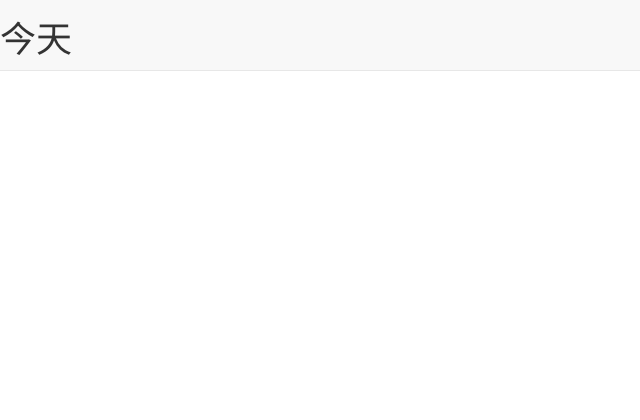
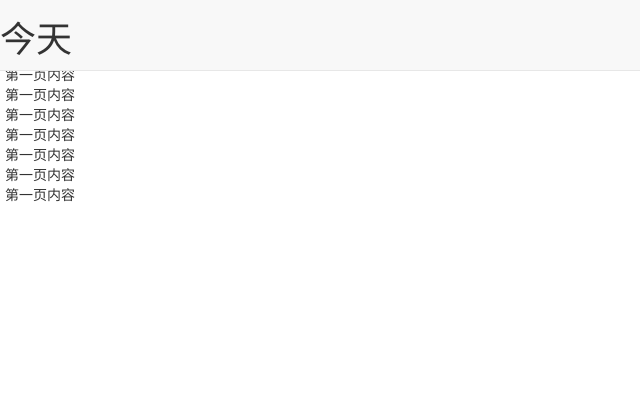
Before and after one commit to gaotianpu/todolist, a Python web app: template templates/index2.html in a window 1280 px wide. Shown: the top 420 px of the page, without its empty margins (0-640 px from the left). Run offline with Jinja, Linux system fonts and the light colour scheme; the template is opened without the code that fills it, so the values that code supplies are empty.

Commit message:
add infinite-scroll
infinite-scroll

```diff
--- /dev/null
+++ b/static/js/m2.js
@@ -0,0 +1,20 @@
+;$(function(){
+	$("#container").infinitescroll({
+            navSelector: "#load_data",     //页面分页元素--成功后自动隐藏
+            nextSelector: "#load_data a",
+            itemSelector: ".scroll " ,
+            animate: true,
+            maxPage: 10,
+            dataType: 'json',
+  			appendCallback:false
+        }, function(json, opts) {
+        	var page = opts.state.currPage;
+
+		  for(var i=1;i<1000;i++){
+		  	$('#container').append(json.list[0].body + '<br/>');
+		  }
+
+		});
+
+
+});
--- a/templates/index2.html
+++ b/templates/index2.html
@@ -16,17 +16,22 @@
 </nav>
 
 <div id="container">
+  <div class="scroll">
+        第一页内容第一页内容<br>
+        第一页内容<br>第一页内容<br>第一页内容<br>
+        第一页内容<br>第一页内容<br>第一页内容<br>
+        第一页内容<br>第一页内容<br>第一页内容
+  </div>
 </div>
 
-<div style="height:40px;"></div>
+<div id="load_data" style="height:240px;"><a href="/list?page=1"></a></div>
+
 <nav id="navPost" class="navbar navbar-default navbar-fixed-bottom" role="navigation">
   <form id="newPostForm" class="form-inline" role="form">
     <div class="form-group col-lg-12">
       <label class="sr-only" for="txtContent"></label>
       <input type="text" class="form-control" id="txtContent" placeholder="Enter your task here, press Enter key to submit ...">
     </div>
-    <!-- <button id="btnSubmit" type="submit" class="btn btn-default">Submit</button>
-    <button type="button" class="btn btn-default form-group"><span class="glyphicon glyphicon-th-list"></span></button>     -->
   </form>
 </nav>
 
@@ -34,6 +39,6 @@
 <script src="/static/js/lib/bootstrap-3.0.0.min.js"></script>
 <script src="/static/js/lib/juicer.min.js"></script>
 <script src="/static/js/lib/jquery.infinitescroll-2.0.min.js"></script>
-
+<script src="/static/js/m2.js"></script>
   </body>
 </html>
```
Also changed, not shown: main.py (+4 -3 lines).
